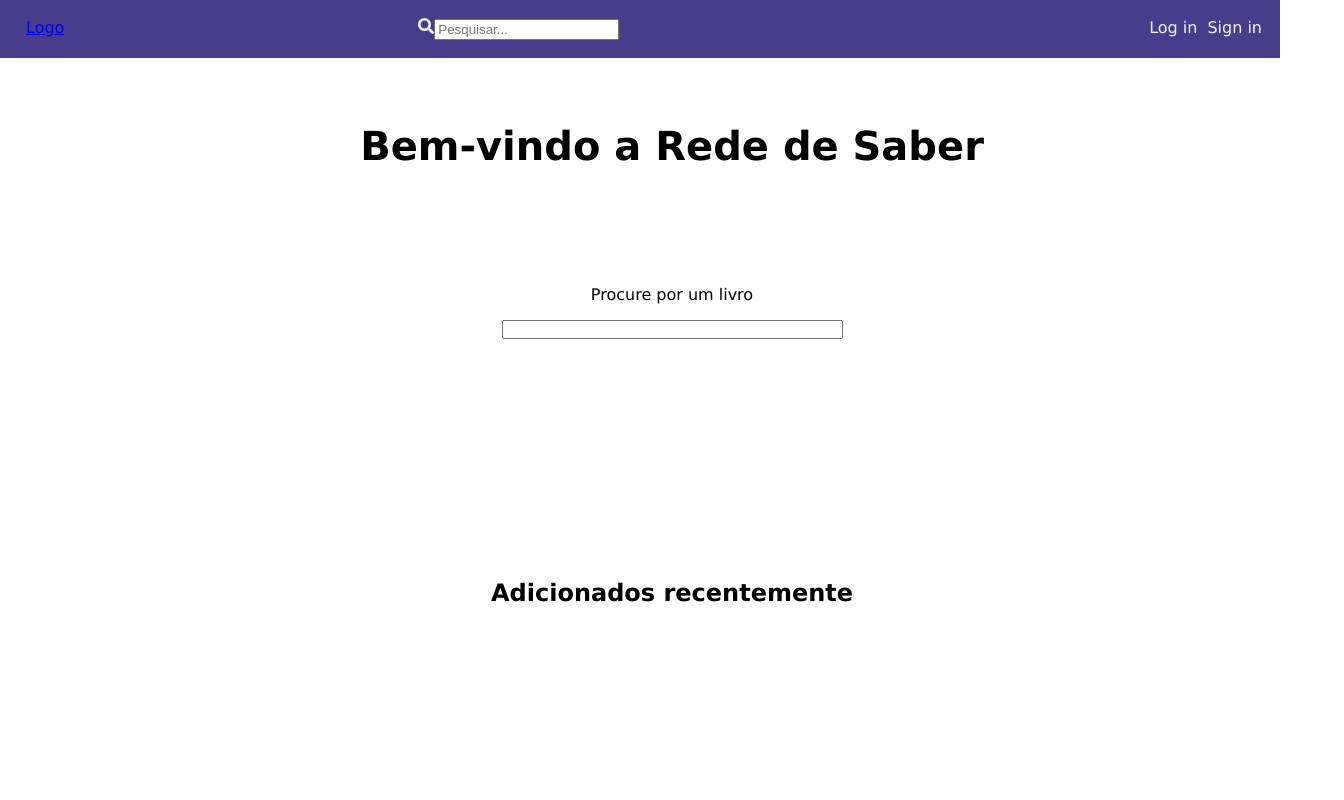
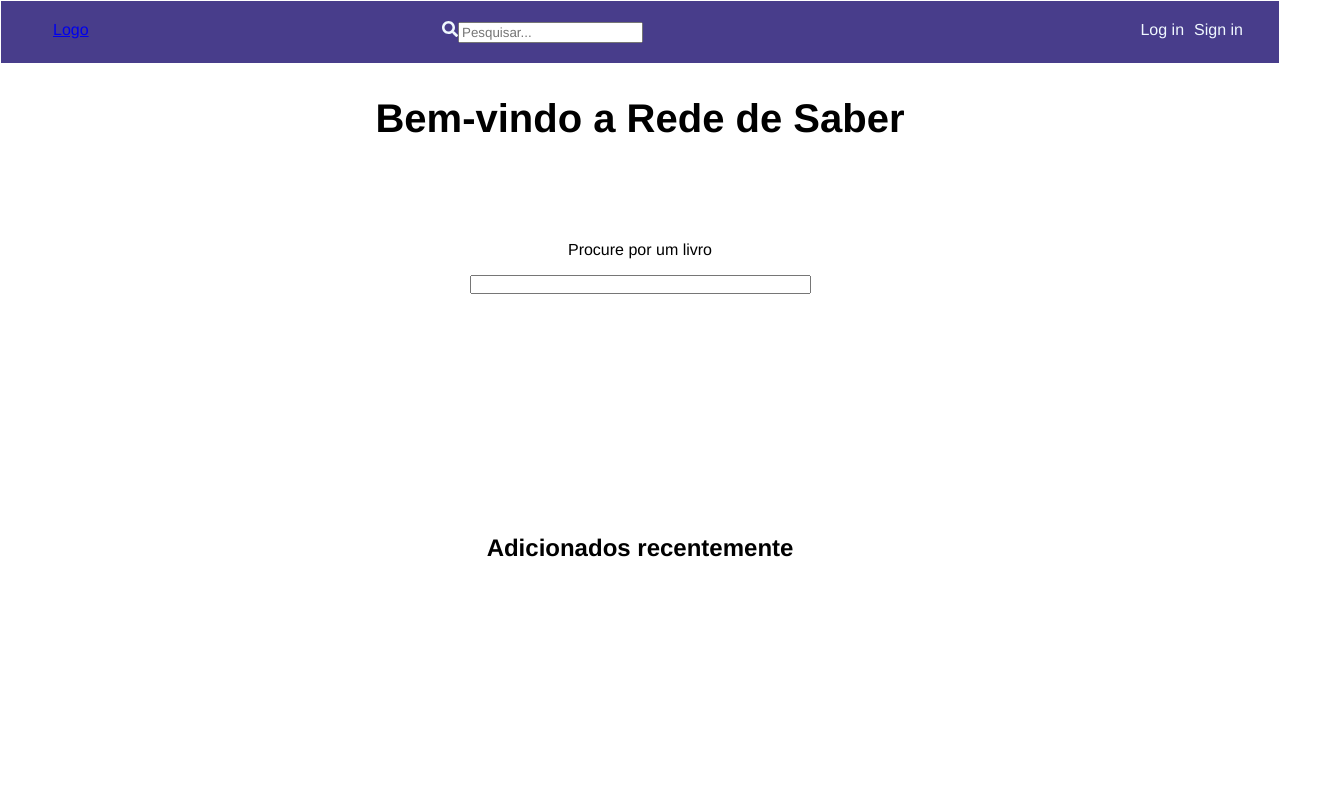
Before and after one commit to glermFF/online_document_archive, a React (Vite) app in the folder project/: page / in a window 1280 px wide. Shown: the top 800 px of the page, 1344 px wide, since content can reach past the window. Built offline with nearby package versions, Linux system fonts and the light colour scheme.

Commit message:
commit 11/01
> Alterações no CSS;
> Adição do react-router;

```diff
--- a/project/package.json
+++ b/project/package.json
@@ -12,7 +12,8 @@
   "dependencies": {
     "react": "^18.3.1",
     "react-dom": "^18.3.1",
-    "react-icons": "^5.4.0"
+    "react-icons": "^5.4.0",
+    "react-router": "^7.1.1"
   },
   "devDependencies": {
     "@eslint/js": "^9.17.0",
--- /dev/null
+++ b/project/src/App.css
@@ -0,0 +1,10 @@
+:root{
+    --back-color-dark: #1A3F2A;
+}
+
+*{
+
+    margin: 0;
+    box-sizing: border-box;
+    font-family: 'Franklin Gothic Medium', 'Arial Narrow', Arial, sans-serif;
+}
--- a/project/src/App.jsx
+++ b/project/src/App.jsx
@@ -1,4 +1,6 @@
 import HomePage from './pages/HomePage'
+
+import "./App.css"
 
 function App() {
 
--- /dev/null
+++ b/project/src/components/Logo.jsx
@@ -0,0 +1,13 @@
+import React from "react";
+
+import styles from "../css/Logo.module.css"
+
+const Logo = () =>{
+    return(
+        <div className={styles.logo}>
+            <a href="/">Logo</a>
+        </div>
+    )
+}
+
+export default Logo
--- a/project/src/components/Navbar.jsx
+++ b/project/src/components/Navbar.jsx
@@ -1,17 +1,17 @@
 import React from "react";
 import { FaSearch } from "react-icons/fa";
+
 import styles from '../css/Navbar.module.css'
+import Logo from "./Logo";
 
 
 const Navbar = () => {
     return(
         <div className={styles.nav_bar}>
-            <div className={styles.nav_logo}>
-                <a href="#">Logo</a>
-            </div>
+            <Logo/>
             <div>
                 <ul className={styles.nav_menu1}>
-                    <li><FaSearch></FaSearch><input type="text" placeholder="Pesquisar..." className={styles}/></li>
+                    <li><FaSearch></FaSearch><input type="text" placeholder="Pesquisar..." className={styles.searc_bar}/></li>
                 </ul>
             </div>
             <div>
--- a/project/src/css/HomeComponent.module.css
+++ b/project/src/css/HomeComponent.module.css
@@ -1,6 +1,5 @@
 .home_section{
     padding: 2em;
-
     width: 100%;
 
     display: flex;
--- /dev/null
+++ b/project/src/css/Logo.module.css
@@ -0,0 +1,3 @@
+.logo{
+    padding: 0 2rem;
+}
--- a/project/src/css/Navbar.module.css
+++ b/project/src/css/Navbar.module.css
@@ -1,25 +1,12 @@
-body{
-    margin: 0;
-    padding: 0;
-
-    color: black;
-    font-family: 'Lucida Sans', Geneva, Verdana, sans-serif;
-}
-
 .nav_bar{
-    padding: 2px;
+    padding: 20px;
+    margin: 1px;
 
     background-color: darkslateblue;
     color: aliceblue;
     display: flex;
     flex-direction: row;
     justify-content: space-between;
-}
-
-.nav_logo{
-    padding: 1rem 0 0 1.5rem ;
-
-    text-decoration: none;
 }
 
 .nav_menu1{
@@ -29,20 +16,6 @@ body{
 
     display: flex;
     gap: 10px;
-}
-
-.books{
-    padding: 3px;
-
-    border: 1px solid #ddd;
-    border-radius: 5px;
-}
-
-.books:hover{
-    cursor: pointer;
-    transition: .3s;
-    background-color: cornsilk;
-    color: cadetblue;
 }
 
 .search_bar{
```
Also changed, not shown: 1 other file (tests, documents, lock files or other folders).
